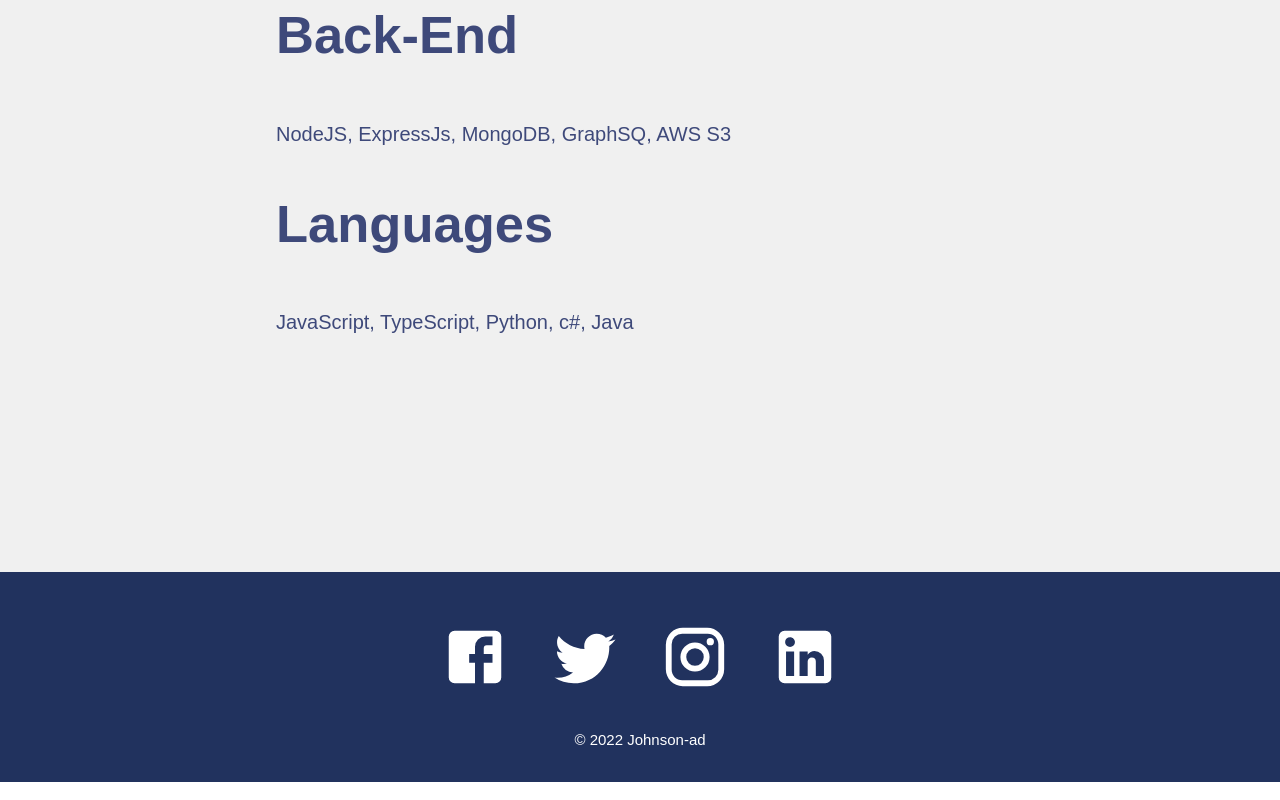
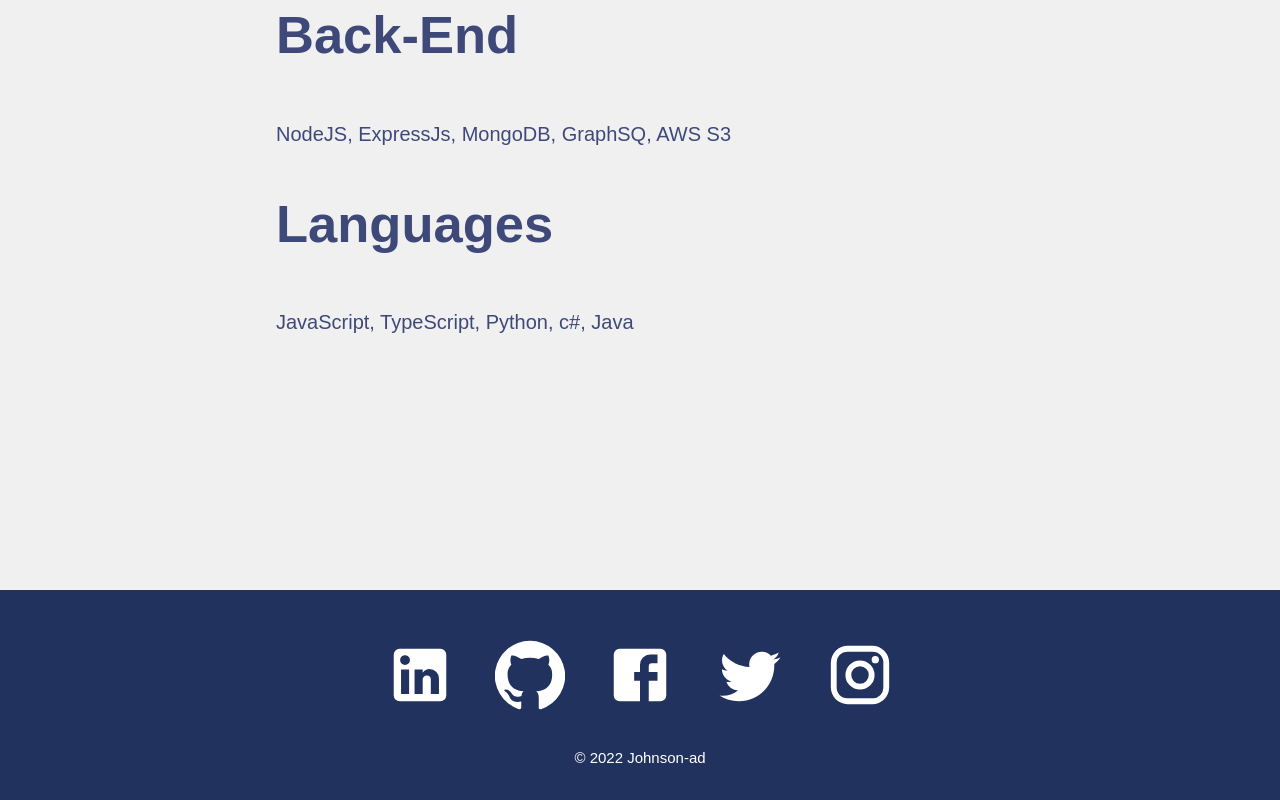
Before and after one commit to johnson-ad/porfolio, a React (Create React App) app: page / in a window 1280 px wide. Shown: the part 1276-2076 px from the top of the page. Built offline with nearby package versions, Linux system fonts and the light colour scheme.

Commit message:
Ajout des les liens au link icon

```diff
--- a/src/components/Footer.jsx
+++ b/src/components/Footer.jsx
@@ -3,16 +3,18 @@ import InstagramIcon from '@material-ui/icons/Instagram';
 import FacebookIcon from '@material-ui/icons/Facebook';
 import TwitterIcon from '@material-ui/icons/Twitter';
 import LinkedInIcon from '@material-ui/icons/LinkedIn';
+import GithubIcon from '@material-ui/icons/GitHub';
 import "../styles/Footer.css";
 
 function Footer() {
   return (
     <div className='footer'>
         <div className='socialMedia'>
-            <FacebookIcon/>
-            <TwitterIcon/>
-            <InstagramIcon/>
-            <LinkedInIcon/>
+            <a href='https://www.linkedin.com/'><LinkedInIcon/></a>
+            <a href='https://github.com/johnson-ad'><GithubIcon/></a>
+             <a href='https://www.facebook.com/johnson.pandi.39/'><FacebookIcon/></a>
+            <a href='https://twitter.com/Johnson007king'><TwitterIcon/></a>
+            <a href='https://www.instagram.com'><InstagramIcon/></a>
         </div>
         <p> &copy; 2022 Johnson-ad</p>
     </div>
--- a/src/pages/Home.jsx
+++ b/src/pages/Home.jsx
@@ -11,9 +11,9 @@ function Home() {
           <h2>Hi, My Name is Johnson</h2>
           <div className="prompt">
             <p>A software developer with a passion for learning and creating.</p>
-            <LinkedInIcon/>
-            <EmailIcon/>
-            <GithubIcon/>
+            <a href='https://www.linkedin.com/'><LinkedInIcon/></a>
+            <a href='https://mail.google.com/'><EmailIcon/></a>
+            <a href='https://github.com/johnson-ad'><GithubIcon/></a>
           </div>
         </div>
         <div className="skills">
@@ -35,6 +35,7 @@ function Home() {
             </li>
           </ol>
         </div>
+        <br/>
     </div>
   )
 }
--- a/src/pages/ProjectDisplay.jsx
+++ b/src/pages/ProjectDisplay.jsx
@@ -12,7 +12,7 @@ function ProjectDisplay() {
         <h1>{project.name}</h1>
         <img src={project.image} />
         <p><b>Skills :</b> {project.skills}</p>
-        <GitHubIcon/>
+        <a href='https://github.com/johnson-ad'><GitHubIcon/></a>
     </div>
   )
 }
```
